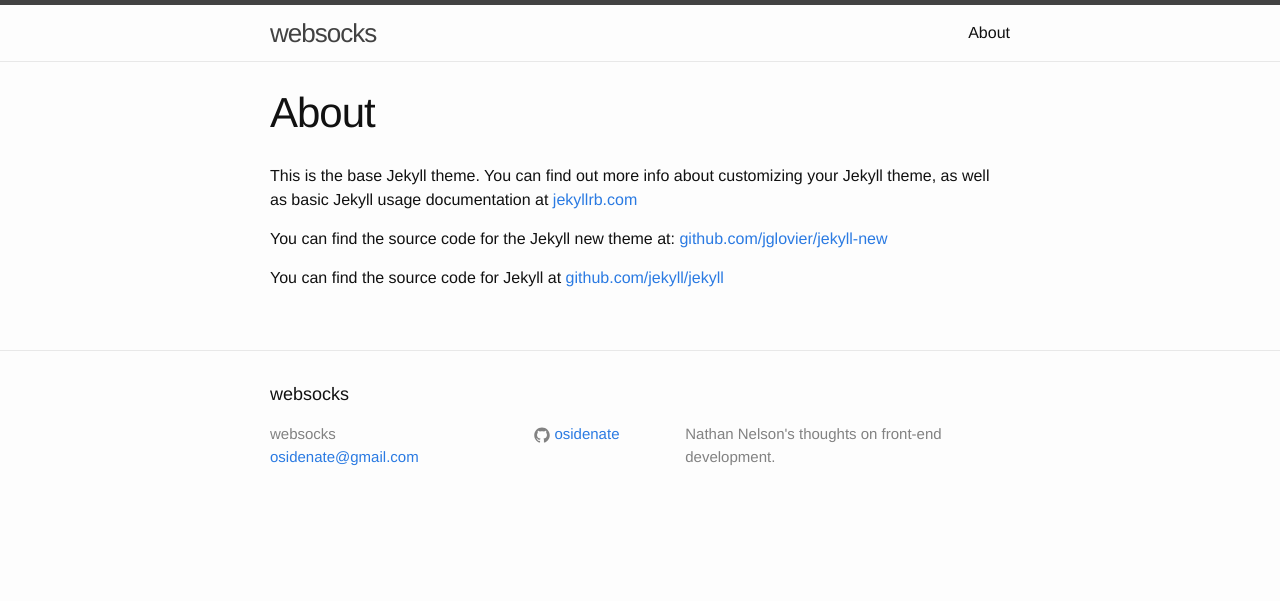
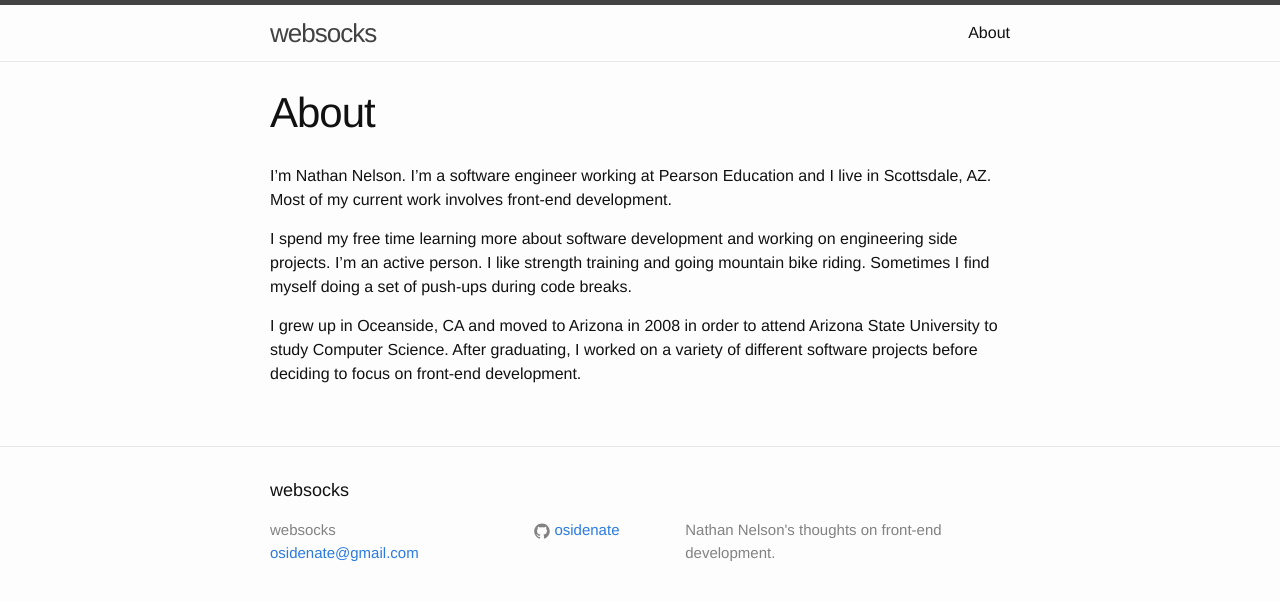
Before and after one commit to osidenate/websocks.net, a Jekyll site: the page built from about.md, in a window 1280 px wide. Shown: the top 601 px of the page. Built offline with Jekyll 4.4.1, drawn with Linux system fonts in a browser that asks for light colours.

Commit message:
Updated about me section

```diff
--- a/_config.yml
+++ b/_config.yml
@@ -3,7 +3,7 @@
 email: osidenate@gmail.com
 description: >
   Nathan Nelson's thoughts on front-end development.
-baseurl: "/websocks.net/"
+baseurl: "/websocks.net"
 url: "http://osidenate.github.io"
 github_username:  osidenate
 
--- a/about.md
+++ b/about.md
@@ -4,8 +4,8 @@
 permalink: /about/
 ---
 
-This is the base Jekyll theme. You can find out more info about customizing your Jekyll theme, as well as basic Jekyll usage documentation at [jekyllrb.com](http://jekyllrb.com/)
+I'm Nathan Nelson. I'm a software engineer working at Pearson Education and I live in Scottsdale, AZ. Most of my current work involves front-end development.
 
-You can find the source code for the Jekyll new theme at: [github.com/jglovier/jekyll-new](https://github.com/jglovier/jekyll-new)
+I spend my free time learning more about software development and working on engineering side projects. I'm an active person. I like strength training and going mountain bike riding. Sometimes I find myself doing a set of push-ups during code breaks.
 
-You can find the source code for Jekyll at [github.com/jekyll/jekyll](https://github.com/jekyll/jekyll)
+I grew up in Oceanside, CA and moved to Arizona in 2008 in order to attend Arizona State University to study Computer Science. After graduating, I worked on a variety of different software projects before deciding to focus on front-end development.
```
